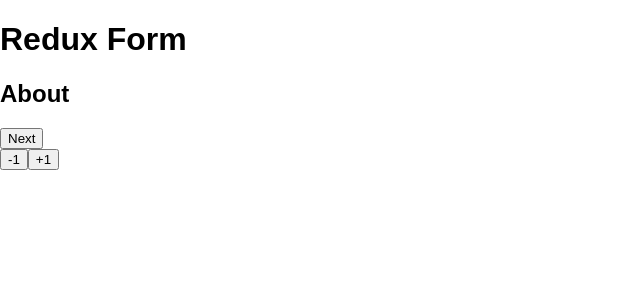
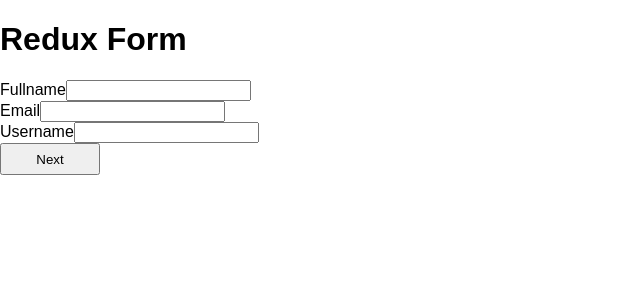
Before and after one commit to allen4dev/redux-form-basics, a React (Create React App) app: page / in a window 1280 px wide. Shown: the top 300 px of the page, without its empty margins (0-640 px from the left). Built offline with nearby package versions, Linux system fonts and the light colour scheme.

Commit message:
[Add] About form, simple validation and RenderField

```diff
--- a/src/pages/WizardForm/About.jsx
+++ b/src/pages/WizardForm/About.jsx
@@ -1,12 +1,46 @@
 import React from 'react';
+import { reduxForm, Field } from 'redux-form';
 
-const About = () => {
+import RenderField from './RenderField';
+
+import validate from './../../utils/validate';
+
+const About = props => {
+  const { handleSubmit } = props;
+
   return (
     <div className="About">
-      <h2 className="About-title">About</h2>
-      <button>Next</button>
+      <form className="About-form form" onSubmit={handleSubmit}>
+        <Field
+          name="fullname"
+          component={RenderField}
+          type="text"
+          label="Fullname"
+        />
+
+        <Field
+          name="email"
+          component={RenderField}
+          type="email"
+          label="Email"
+        />
+
+        <Field
+          name="username"
+          component={RenderField}
+          type="text"
+          label="Username"
+        />
+
+        <button type="submit" style={{ width: '100px', padding: '.5em' }}>
+          Next
+        </button>
+      </form>
     </div>
   );
 };
 
-export default About;
+export default reduxForm({
+  form: 'aboutForm',
+  validate,
+})(About);
--- a/src/pages/WizardForm/Info.jsx
+++ b/src/pages/WizardForm/Info.jsx
@@ -4,10 +4,12 @@ const Info = () => {
   return (
     <div className="Info">
       <h2 className="Info-title">Info</h2>
-      <div className="btn-group">
-        <button>Prev</button>
-        <button>Next</button>
-      </div>
+      <form className="Info-form">
+        <div className="btn-group">
+          <button>Prev</button>
+          <button>Next</button>
+        </div>
+      </form>
     </div>
   );
 };
--- /dev/null
+++ b/src/pages/WizardForm/RenderField.jsx
@@ -0,0 +1,19 @@
+import React from 'react';
+
+const RenderField = ({
+  input,
+  label,
+  type,
+  placeholder,
+  meta: { touched, error },
+}) => {
+  return (
+    <div>
+      <label>{label}</label>
+      <input {...input} type={type} placeholder={placeholder} />
+      {touched && error && <span>{error}</span>}
+    </div>
+  );
+};
+
+export default RenderField;
--- a/src/pages/WizardForm/index.jsx
+++ b/src/pages/WizardForm/index.jsx
@@ -9,24 +9,27 @@ class WizardForm extends Component {
     page: 1,
   };
 
+  nextPage = () => {
+    let page = this.state.page;
+    console.log('assd');
+
+    this.setState({ page: (page += 1) });
+  };
+
+  previousPage = () => {
+    let page = this.state.page;
+
+    this.setState({ page: (page -= 1) });
+  };
+
   render() {
     const { page } = this.state;
 
     return (
       <div>
-        {page === 1 && <About />}
+        {page === 1 && <About onSubmit={this.nextPage} />}
         {page === 2 && <Info />}
         {page === 3 && <Hobbies />}
-        <div>
-          <button
-            onClick={() => this.setState({ page: (this.state.page -= 1) })}>
-            -1
-          </button>
-          <button
-            onClick={() => this.setState({ page: (this.state.page += 1) })}>
-            +1
-          </button>
-        </div>
       </div>
     );
   }
--- a/src/styles/index.css
+++ b/src/styles/index.css
@@ -13,3 +13,9 @@ ul {
   padding: 0;
   list-style: none;
 }
+
+.form {
+  display: flex;
+  flex-direction: column;
+  width: 50%;
+}
--- /dev/null
+++ b/src/utils/validate.js
@@ -0,0 +1,17 @@
+export default values => {
+  const errors = {};
+
+  if (!values.fullname) {
+    errors.fullname = 'Required';
+  }
+
+  if (!values.email) {
+    errors.email = 'Required';
+  }
+
+  if (!values.username) {
+    errors.username = 'Required';
+  }
+
+  return errors;
+};
```
